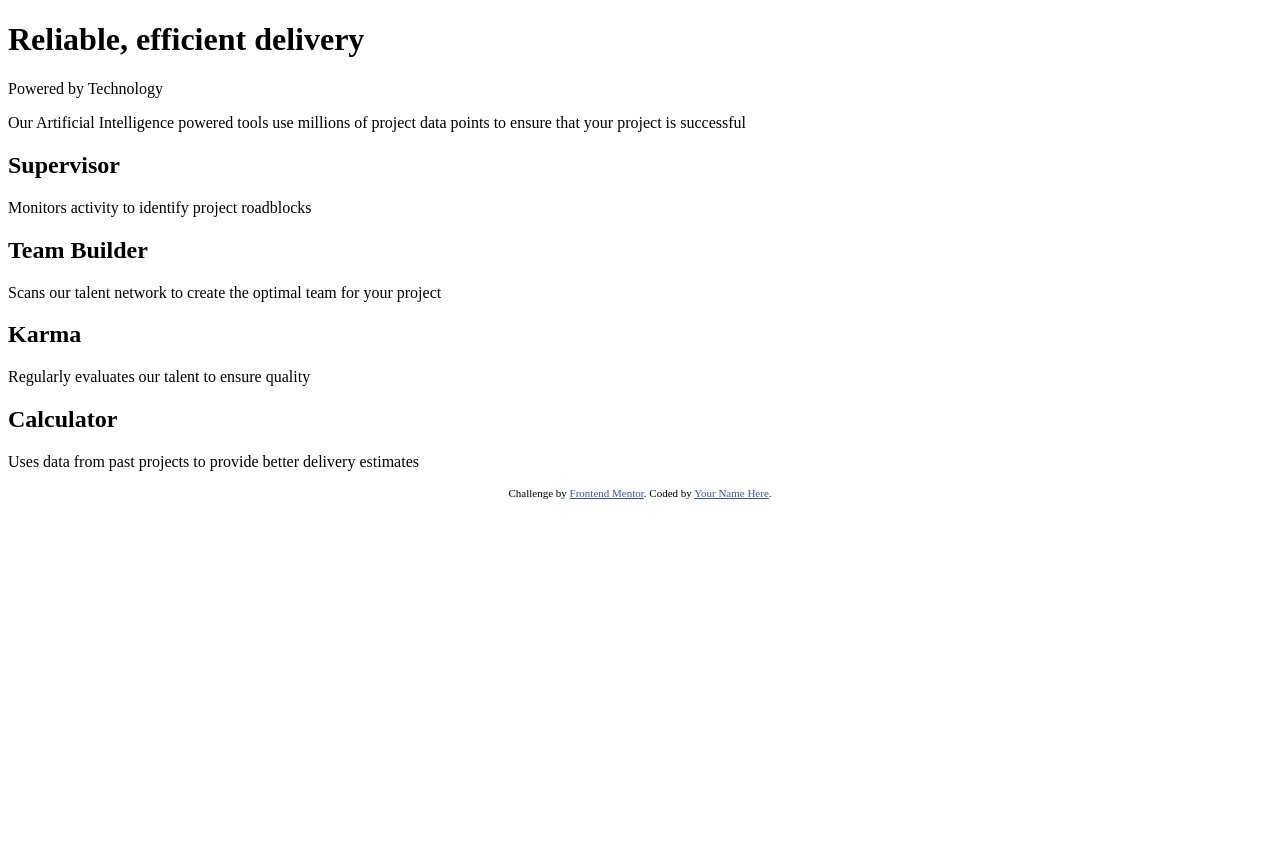
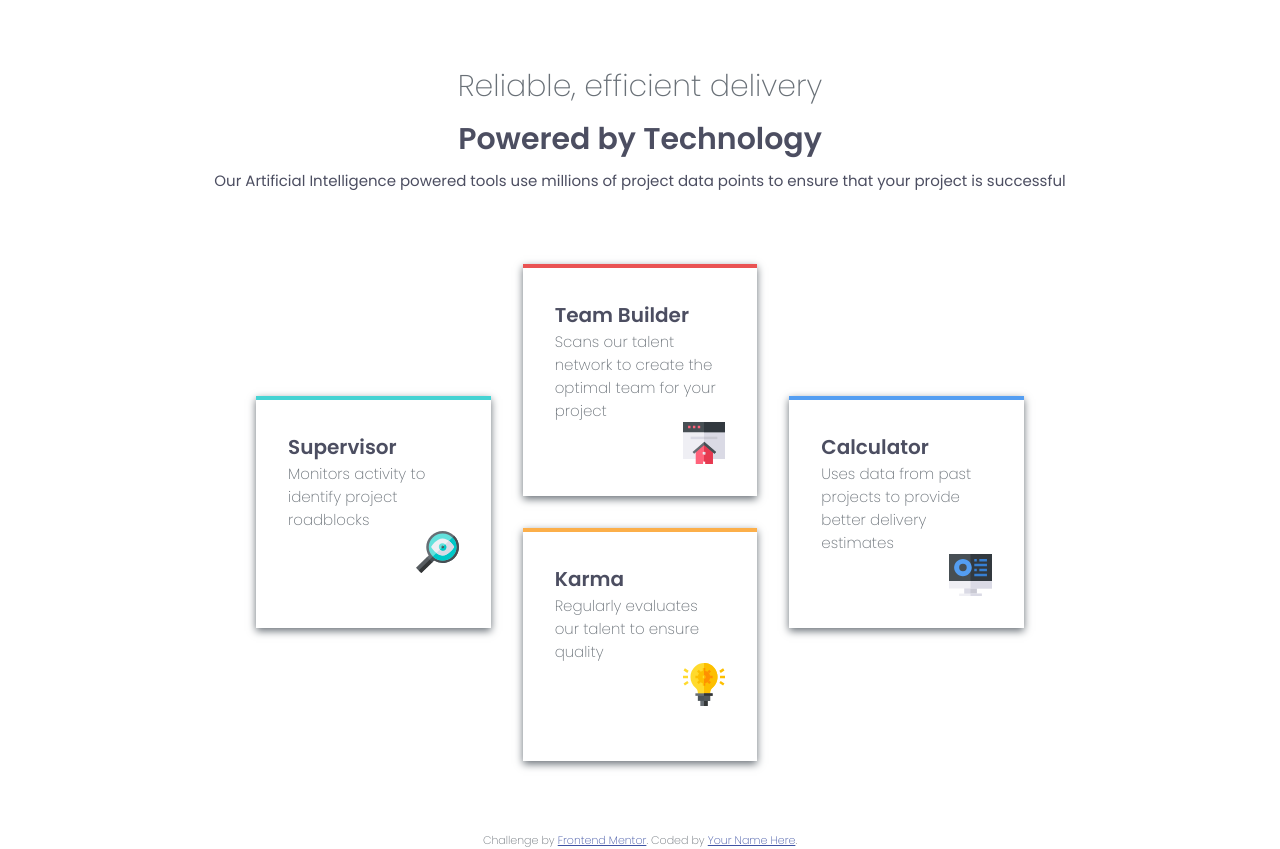
Before and after one commit to Konstantin7200/four-section, a plain HTML site: page index.html in a window 1280 px wide. Before the commit the page ends 800 px from the top, so only its background shows below. Drawn offline with Linux system fonts and the light colour scheme.

Commit message:
Added css

```diff
--- a/index.html
+++ b/index.html
@@ -11,10 +11,13 @@
       sizes="32x32"
       href="./images/favicon-32x32.png"
     />
-    <link rel="preconnect" href="https://fonts.googleapis.com">
-<link rel="preconnect" href="https://fonts.gstatic.com" crossorigin>
-<link href="https://fonts.googleapis.com/css2?family=Poppins:ital,wght@0,100;0,200;0,300;0,400;0,500;0,600;0,700;0,800;0,900;1,100;1,200;1,300;1,400;1,500;1,600;1,700;1,800;1,900&display=swap" rel="stylesheet">
-<link rel="stylesheet" href="styes.css">
+    <link rel="preconnect" href="https://fonts.googleapis.com" />
+    <link rel="preconnect" href="https://fonts.gstatic.com" crossorigin />
+    <link
+      href="https://fonts.googleapis.com/css2?family=Poppins:ital,wght@0,100;0,200;0,300;0,400;0,500;0,600;0,700;0,800;0,900;1,100;1,200;1,300;1,400;1,500;1,600;1,700;1,800;1,900&display=swap"
+      rel="stylesheet"
+    />
+    <link rel="stylesheet" href="styles.css" />
     <title>Frontend Mentor | Four card feature section</title>
 
     <!-- Feel free to remove these styles or customise in your own stylesheet 👍 -->
@@ -40,24 +43,27 @@
       <section>
         <h2>Supervisor</h2>
         <p>Monitors activity to identify project roadblocks</p>
+        <img src="images/icon-supervisor.svg" alt="supervisor icon" />
       </section>
 
-      <div class="mini-cont">
       <section>
         <h2>Team Builder</h2>
         <p>
           Scans our talent network to create the optimal team for your project
         </p>
+        <img src="images/icon-team-builder.svg" alt="team-builder icon" />
       </section>
 
       <section>
         <h2>Karma</h2>
         <p>Regularly evaluates our talent to ensure quality</p>
+        <img src="images/icon-karma.svg" alt="karma icon" />
       </section>
-      </div>
+
       <section>
         <h2>Calculator</h2>
         <p>Uses data from past projects to provide better delivery estimates</p>
+        <img src="images/icon-calculator.svg" alt="calculator icon" />
       </section>
     </div>
     <footer>
--- /dev/null
+++ b/styles.css
@@ -0,0 +1,106 @@
+*{
+    padding: 0;
+    margin: 0;
+}
+body {
+  font-size: 15px;
+  display: flex;
+  flex-direction: column;
+  align-items: center;
+  font-family: Poppins, sans-serif;
+  background-color: white;
+  color: hsl(212, 6%, 44%);
+  font-weight: 200;
+  gap: 0.5em;
+  padding: 0 6rem;
+}
+span {
+  color: hsl(234, 12%, 34%);
+  font-weight: 600;
+}
+section > h2 {
+  font-weight: 600;
+  color: hsl(234, 12%, 34%);
+  font-size: 20px;
+}
+body > p {
+  color: hsl(234, 12%, 34%);
+  font-weight: 400;
+  font-size: 15px;
+}
+img {
+  align-self: flex-end;
+  width: 25%;
+}
+p {
+  font-weight: 200;
+  font-size: 12px;
+}
+h1 {
+  font-weight: 200;
+  margin-top: 4rem;
+}
+span,h1{
+    font-size: 24px;
+}
+.container {
+  display: grid;
+  gap: 2rem;
+  margin-top: 2rem;
+}
+section {
+  border-top: 4px solid;
+  box-shadow: 0 0.2rem 0.5rem hsl(212, 6%, 44%);
+  background-color: white;
+  display: flex;
+  flex-direction: column;
+  padding-bottom: 2rem;
+  padding: 2rem;
+}
+.container > :nth-child(1) {
+  border-top-color: hsl(180, 62%, 55%);
+}
+.container > :nth-child(2) {
+  border-top-color: hsl(0, 78%, 62%);
+}
+.container > :nth-child(3) {
+  border-top-color: hsl(34, 97%, 64%);
+}
+.container > :nth-child(4) {
+  border-top-color: hsl(212, 86%, 64%);
+}
+@media(min-width:720px){
+    .container{
+        grid-template-rows: 1fr 1fr 1fr 1fr;
+  grid-template-columns: 1fr 1fr 1fr;
+   margin: 4rem 10rem;
+    }
+    .img{
+        width: 20%;
+    }
+    span,h1{
+        font-size: 30px;
+    }
+    p{
+        font-size: 15px;
+    }
+    h2{
+        font-size: 22px;
+    }
+.container > :nth-child(1) {
+  grid-column: 1;
+  grid-row: 2/4;
+}
+.container > :nth-child(2) {
+  grid-column: 2;
+  grid-row: 1/3;
+}
+.container > :nth-child(3) {
+  grid-column: 2;
+  grid-row: 3/5;
+}
+.container > :nth-child(4) {
+  grid-column: 3;
+  grid-row: 2/4;
+}
+}
```
Lines whose indentation alone changed are shown as unchanged.
